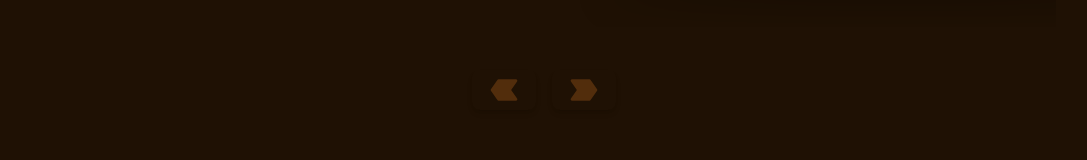
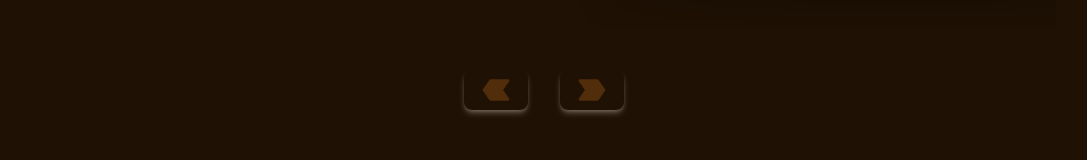
Before and after one commit to lukacafuta/Portfolio, a React (Vite) app: page / in a window 1280 px wide. Shown: the part 2578-2738 px from the top of the page, without its empty margins (96-1183 px from the left). Built offline with nearby package versions, Linux system fonts and the light colour scheme.

Commit message:
adjusted contrast on project buttons

```diff
--- a/src/components/Projectbox.jsx
+++ b/src/components/Projectbox.jsx
@@ -24,17 +24,17 @@ export default function Projectbox({ theme }) {
                 <div>
                     <Project project={projects[currentProject]} />
                 </div>
-                <div className="flex flex-row gap-4 justify-center mt-8">
+                <div className="flex flex-row gap-8 justify-center mt-8">
                     <button
                         onClick={handlePrevious}
                         aria-label="Previous Project"
-                        className="flex flex-row items-center justify-center w-16 h-10 rounded-lg cursor-pointer hover:scale-110 shadow-md">
+                        className="flex flex-row items-center justify-center w-16 h-10 rounded-lg cursor-pointer hover:scale-110 shadow-md shadow-custom-dark-chocolate-brown/50 dark:shadow-custom-light-chocolate-brown/30">
                         <img src="/arrow-left-milk-brown.svg" alt="arrow left" className="w-8 h-8" />
                     </button>
                     <button
                         onClick={handleNext}
                         aria-label="Next Project"
-                        className="flex flex-row items-center justify-center w-16 h-10 rounded-lg cursor-pointer hover:scale-110 shadow-md">
+                        className="flex flex-row items-center justify-center w-16 h-10 rounded-lg cursor-pointer hover:scale-110 shadow-md shadow-custom-dark-chocolate-brown/50 dark:shadow-custom-light-chocolate-brown/30">
                         <img src="/arrow-right-milk-brown.svg" alt="arrow right" className="w-8 h-8" />
                     </button>
                 </div>
```
Also changed, not shown: data/content.json (+1 -1 lines).
